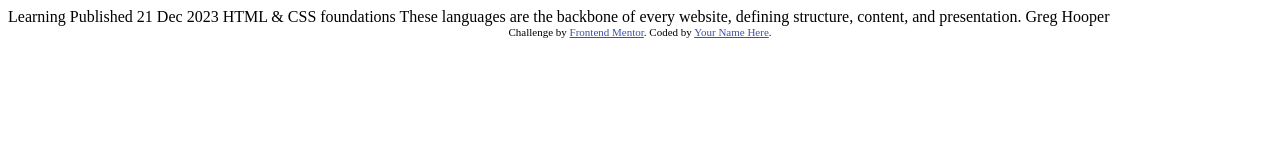
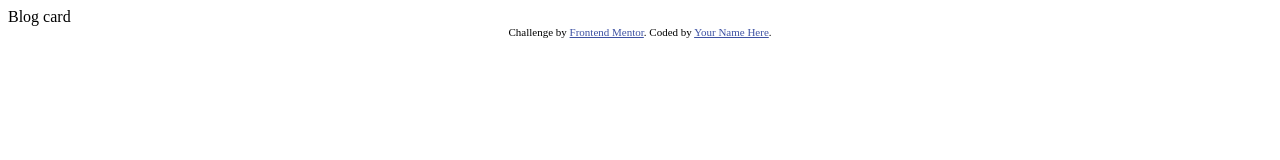
Before and after one commit to i-kamran/frontendmentor-challenges, a plain HTML site: page blog-preview-card-main/index.html in a window 1280 px wide. Drawn offline with Linux system fonts and the light colour scheme.

Commit message:
feat: Check netlify deploy

```diff
--- a/blog-preview-card-main/index.html
+++ b/blog-preview-card-main/index.html
@@ -15,17 +15,7 @@
   </style>
 </head>
 <body>
-
-  Learning
-
-  Published 21 Dec 2023
-
-  HTML & CSS foundations
-
-  These languages are the backbone of every website, defining structure, content, and presentation.
-
-  Greg Hooper
-
+    <div>Blog card</div>
   <div class="attribution">
     Challenge by <a href="https://www.frontendmentor.io?ref=challenge" target="_blank">Frontend Mentor</a>.
     Coded by <a href="#">Your Name Here</a>.
```
